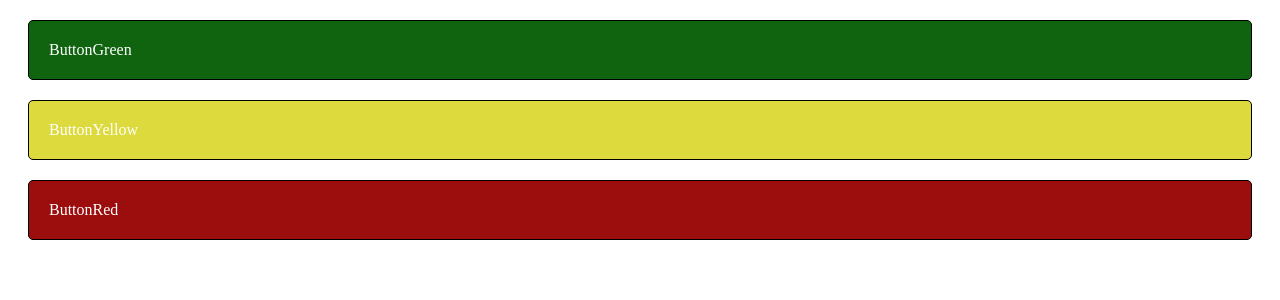
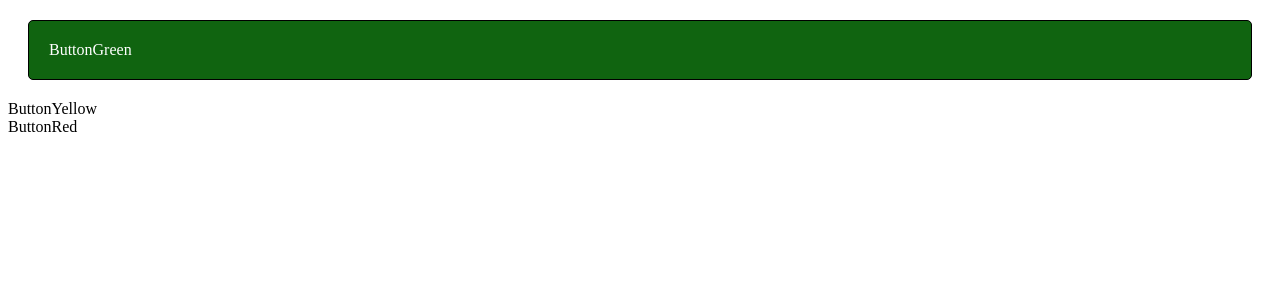
Before and after one commit to MariaMicek/react-5, a React (Create React App) app: page / in a window 1280 px wide. Shown: the top 300 px of the page. Built offline with nearby package versions, Linux system fonts and the light colour scheme.

Commit message:
different ways to import styles (module.css) in ButtonGreen.js

```diff
--- a/src/ButtonGreen.js
+++ b/src/ButtonGreen.js
@@ -1,8 +1,12 @@
 import React from 'react'
+// import style from'./ButtonGreen.module.css'         //import domyślny
+import {jfddl7Button} from'./ButtonGreen.module.css'    //import nazwany, znajduje nazwę klasy
 
 const ButtonGreen = () => (
     <div
-        className={'jfddl7-button jfddl7-button__green'}
+        // className={style['jfddl7Button']}
+        // className={style.jfddl7Button}
+        className={jfddl7Button}
     >
         ButtonGreen
     </div>
--- /dev/null
+++ b/src/ButtonGreen.module.css
@@ -0,0 +1,8 @@
+.jfddl7Button{
+    padding: 20px;
+    margin: 20px;
+    border: 1px solid #000;
+    border-radius: 5px;
+    color: #fff;
+    background-color: rgb(16, 100, 16);
+}
--- a/src/ButtonRed.js
+++ b/src/ButtonRed.js
@@ -2,7 +2,7 @@ import React from 'react'
 
 const ButtonRed = () => (
     <div
-        className={'jfddl7-button jfddl7-button__red'}
+        className={'jfddl7-button'}
     >
         ButtonRed
     </div>
--- a/src/ButtonYellow.js
+++ b/src/ButtonYellow.js
@@ -2,7 +2,7 @@ import React from 'react'
 
 const ButtonYellow = () => (
     <div
-        className={'jfddl7-button jfddl7-button__yellow'}
+        className={'jfddl7-button'}
     >
         ButtonYellow
     </div>
--- a/src/Buttons.css
+++ /dev/null
@@ -1,20 +0,0 @@
-.jfddl7-button{
-    padding: 20px;
-    margin: 20px;
-    border: 1px solid #000;
-    border-radius: 5px;
-    color: #fff;
-}
-
-.jfddl7-button__green{
-    background-color: rgb(16, 100, 16);
-
-}
-
-.jfddl7-button__yellow{
-    background-color: rgb(221, 218, 62);
-}
-
-.jfddl7-button__red{
-    background-color: rgb(156, 13, 13);
-}
--- a/src/index.js
+++ b/src/index.js
@@ -1,6 +1,5 @@
 import React from 'react'
 import ReactDOM from 'react-dom'
-import './Buttons.css'
 import App from './App'
 
 ReactDOM.render(
```
Also changed, not shown: src/ButtonRed.module.css (added, +8 -0 lines), src/ButtonYellow.module.css (added, +8 -0 lines).
